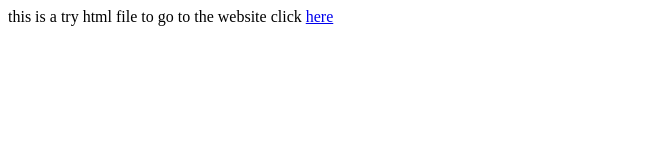
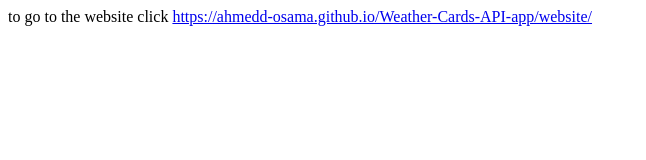
Before and after one commit to ahmedd-osama/Weather-Cards-API-app, a website: page index.html in a window 1280 px wide. Shown: the whole page, without its empty margins (0-646 px from the left). Drawn offline with Linux system fonts and the light colour scheme.

Commit message:
Update index.html

```diff
--- a/index.html
+++ b/index.html
@@ -1,2 +1 @@
-this is a try html file
-to go to the website click <a href = "website/">here</a>
+to go to the website click <a href = "website/">https://ahmedd-osama.github.io/Weather-Cards-API-app/website/</a>
```
